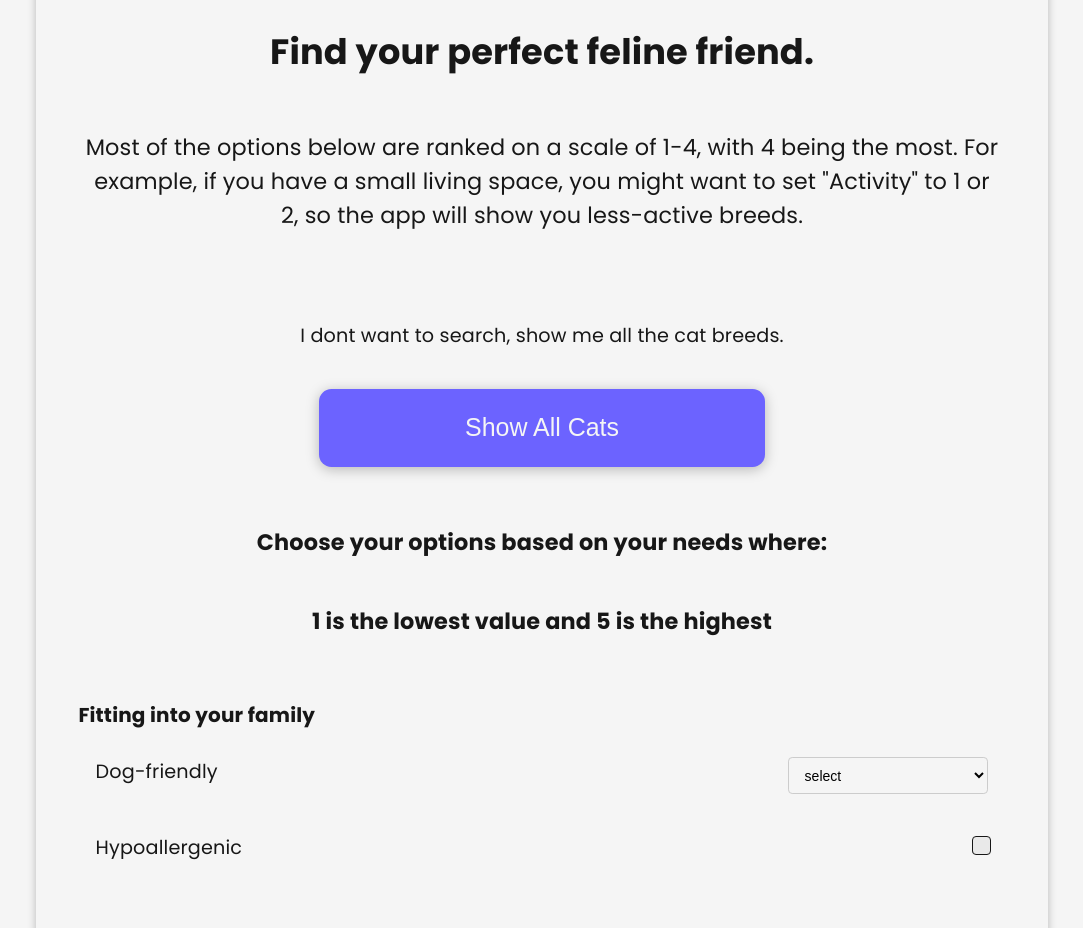
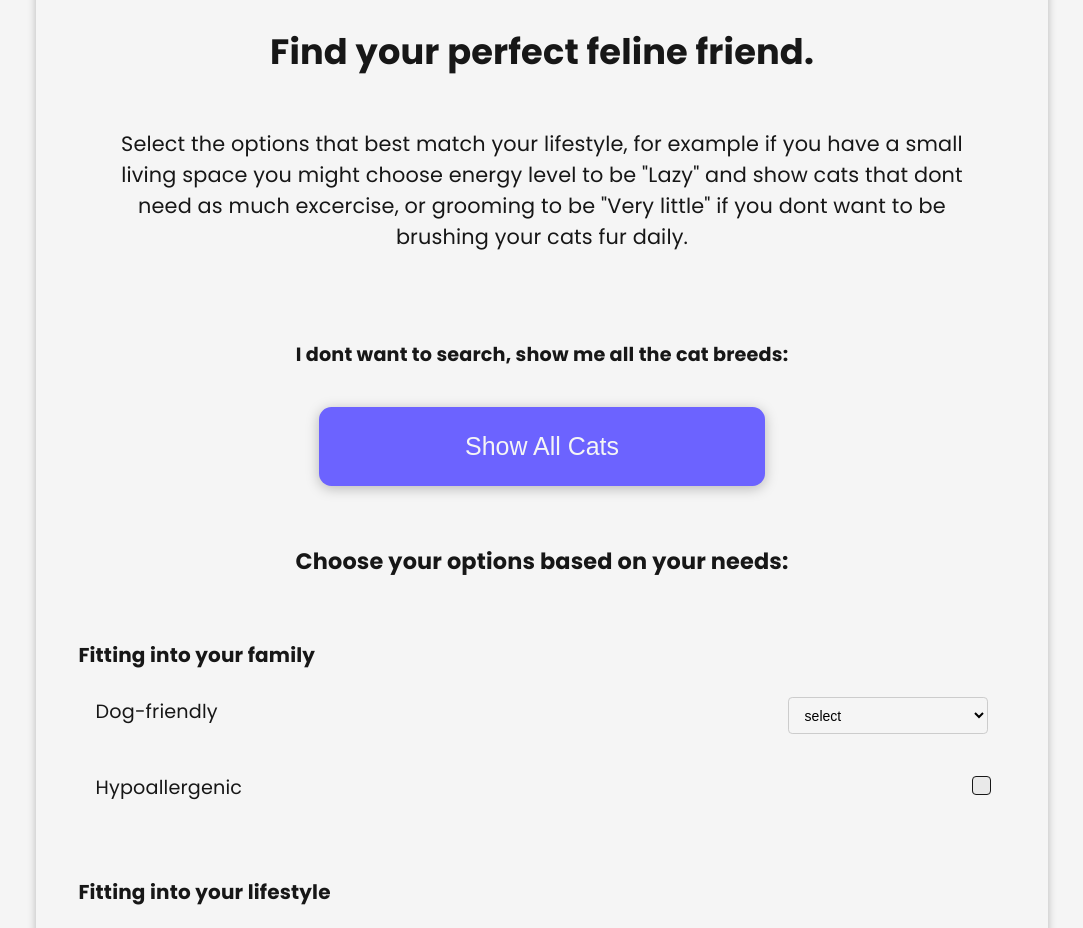
Before and after one commit to Junior-Developer-Group/cat-match, a plain HTML site: page index.html in a window 1280 px wide. Shown: the part 1320-2248 px from the top of the page, without its empty margins (98-1181 px from the left). Drawn offline with nearby package versions, Linux system fonts and the light colour scheme.

Commit message:
re worded the for introduction section

```diff
--- a/assets/scripts/index.js
+++ b/assets/scripts/index.js
@@ -41,6 +41,7 @@ submitButton.addEventListener("click", async (e) => {
       }
       //specify local images for the persian ,european and burmese cat as the api does not have images for these.
       catBreeds.forEach(cat=>{
+        console.log(cat.grooming);
         if (cat.name =="Persian"){
           cat.image.url = "../assets/images/persiancat.jpg"
         }else if(cat.name == "European Burmese"){
--- a/assets/styles/styles.css
+++ b/assets/styles/styles.css
@@ -597,7 +597,7 @@ option {
 }
 .hero-p {
   text-align: center;
-  font-size: 1.4em;
+  font-size: 1.3em;
   max-width: 65ch;
 }
 }
--- a/index.html
+++ b/index.html
@@ -70,22 +70,20 @@
     <form id="form" method="POST" action="">
       <h2>Find your perfect feline friend.</h2>
       <p class="hero-p">
-        Most of the options below are ranked on a scale of 1-4, with 4 being the
-        most. For example, if you have a small living space, you might want to
-        set "Activity" to 1 or 2, so the app will show you less-active breeds.
+        Select the options that best match your lifestyle, for example if you have a small living space you might choose energy level to be "Lazy" and show cats that dont need as much excercise, or grooming to be "Very little" if you dont want to be brushing your cats fur daily.
       </p>
       <fieldset>
         <p class="allCatsSection">
-          I dont want to search, show me all the cat breeds.
+          <strong>I dont want to search, show me all the cat breeds:</strong>
         </p>
         <div class="showAllCatsButton">
           <button class="allCatsButton" type="button" onclick="ninjaClick()">Show All Cats</button>
         </div>
       </fieldset>
       <p class="formInstructions">
-        Choose your options based on your needs where: </p>
+        Choose your options based on your needs: </p>
 
-      <p class="formInstructions"> 1 is the lowest value and 5 is the highest</p>
+      <!-- <p class="formInstructions"> 1 is the lowest value and 5 is the highest</p> -->
 
       <fieldset>
         <legend>Fitting into your family</legend>
@@ -113,8 +111,7 @@
             <option value="0">select</option>
             <option value="1">Very Little</option>
             <option value="2">A Bit</option>
-            <option value="3">Some</option>
-            <option value="4">Weekly</option>
+            <option value="3">weekly</option>
             <option value="5">Every Day</option>
           </select>
         </div>
```
